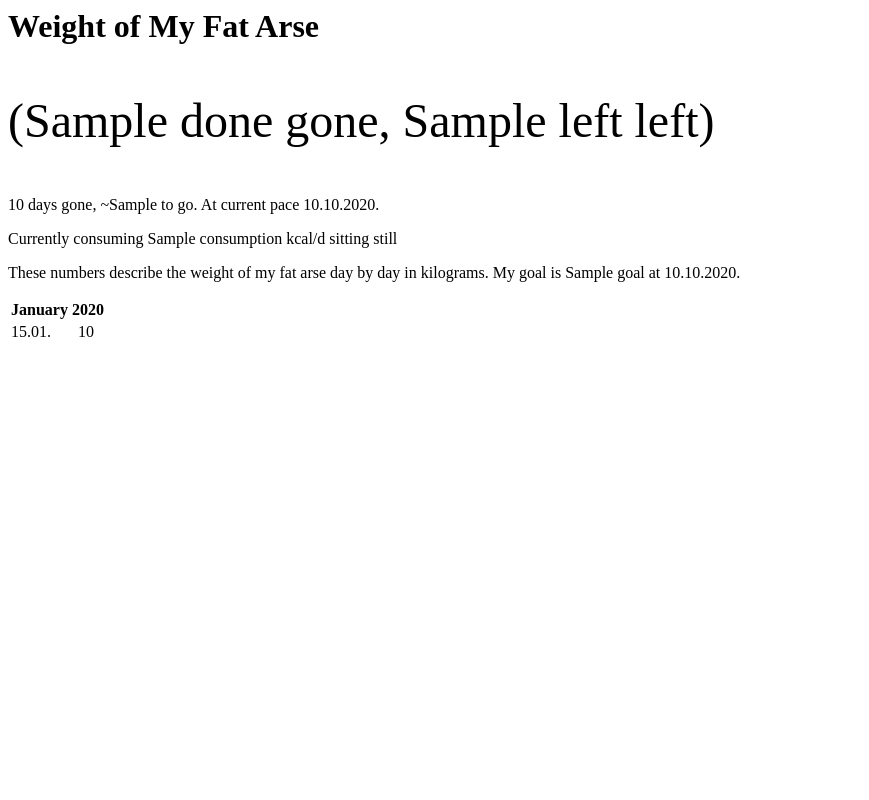
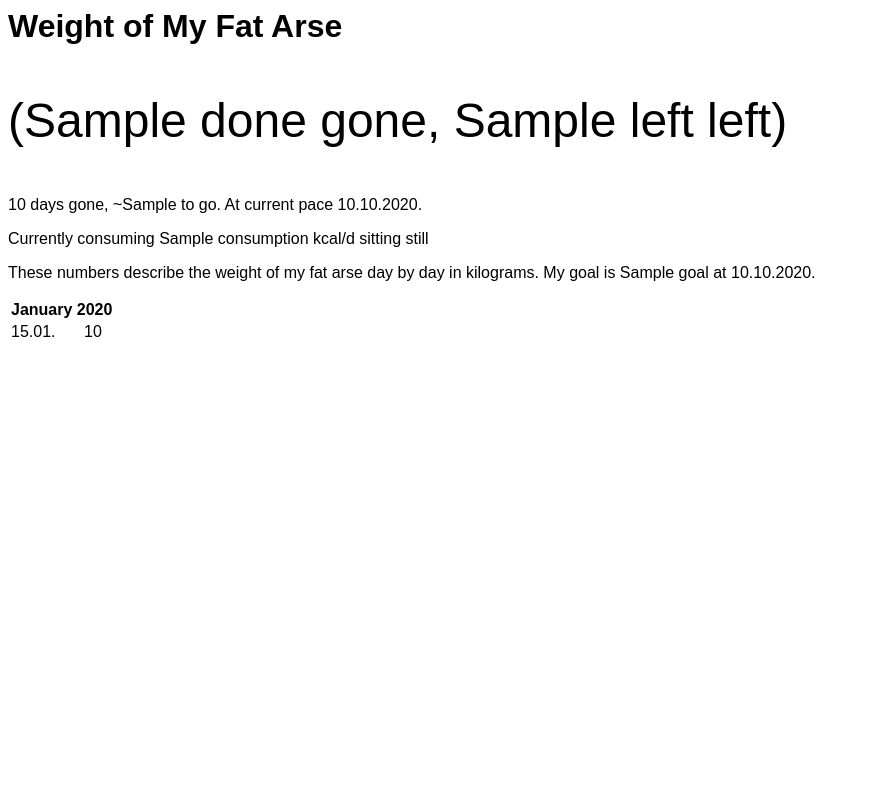
Before and after one commit to ferrix/fatme, a Django app: template fatme/templates/home.html in a window 1280 px wide. Shown: the whole page, without its empty margins (0-869 px from the left). Run offline with Django 3.2, Linux system fonts and the light colour scheme; the template is opened without the code that fills it: most values are stand-ins (such as "Sample title", 1, 10 or a date in 2020); parts of the project's set-up code (start-up, migrations or seed data) failed here and were passed over.

Commit message:
Font to sans

```diff
--- a/fatme/templates/home.html
+++ b/fatme/templates/home.html
@@ -1,6 +1,11 @@
 <html>
 <head>
 <title>Fat Me</title>
+<style>
+body {
+   font-family: sans-serif;
+}
+</style>
 </head>
 <body>
     <h1>Weight of My Fat Arse</h1>
```
